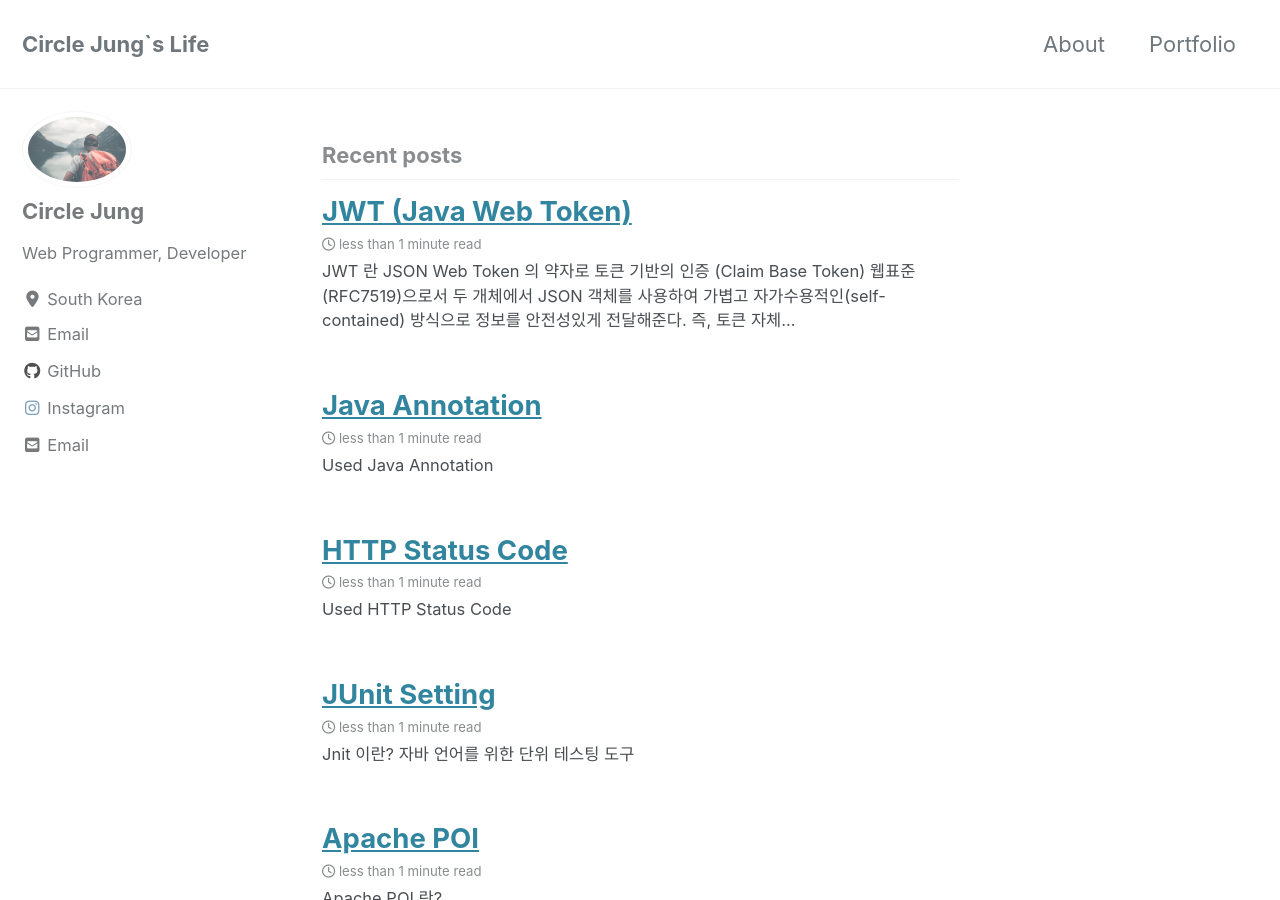
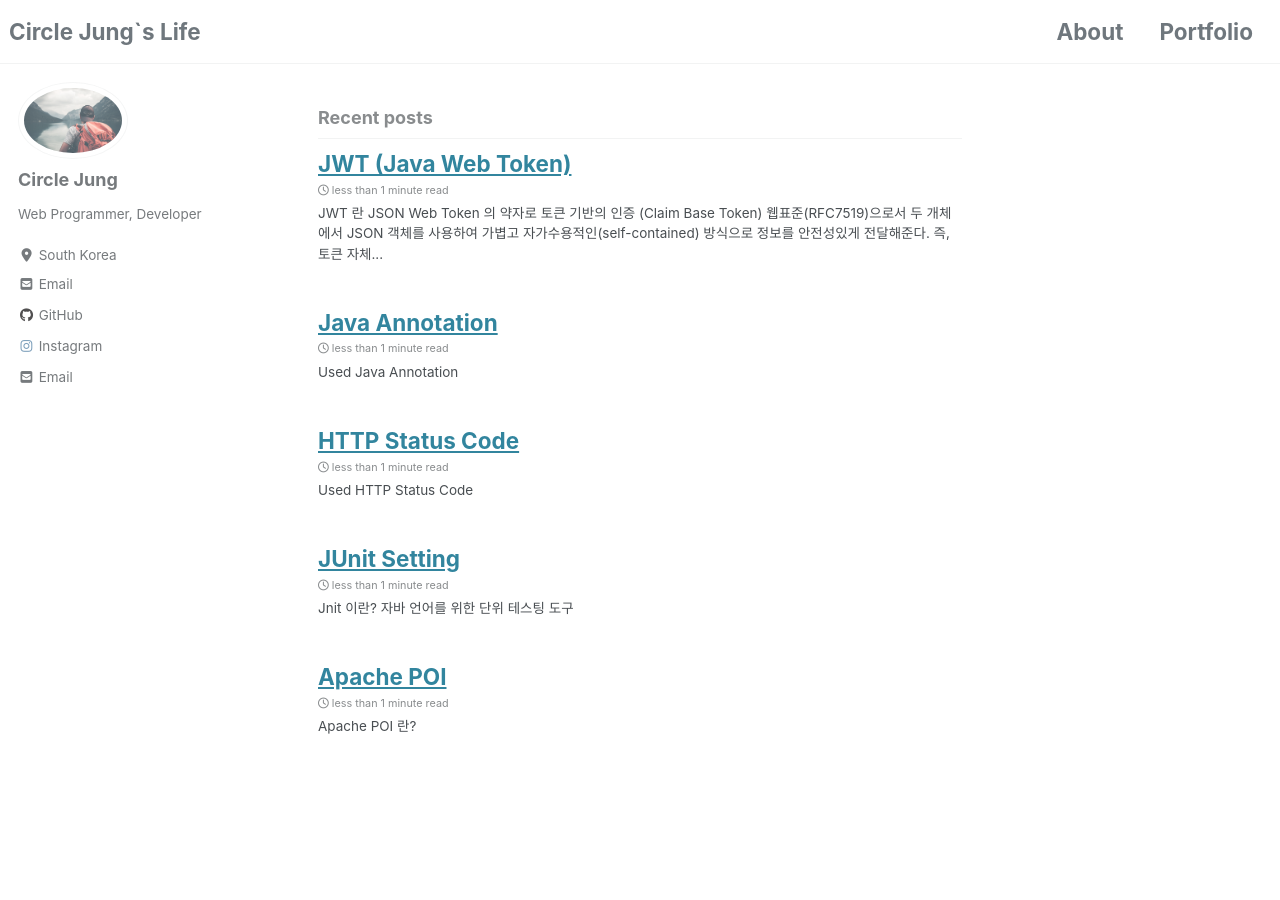
Before and after one commit to jwh0124/jwh0124.github.io, a Jekyll site: the page built from index.html, in a window 1280 px wide and 900 px high. Built offline with Jekyll 4.4.1, drawn with Linux system fonts in a browser that asks for light colours; cached includes are drawn as plain includes; nearby versions of some CDN libraries; the list of posts is cut into pages by our own code.

Commit message:
update font-size

```diff
--- a/_sass/minimal-mistakes/_masthead.scss
+++ b/_sass/minimal-mistakes/_masthead.scss
@@ -15,7 +15,8 @@
     @include clearfix;
     margin-left: auto;
     margin-right: auto;
-    padding: 1em;
+    // padding: 1em;
+    padding: 0.4em;
     max-width: 100%;
     display: -webkit-box;
     display: -ms-flexbox;
@@ -24,6 +25,8 @@
     -ms-flex-pack: justify;
     justify-content: space-between;
     font-family: $sans-serif-narrow;
+    font-size: $type-size-4;
+    font-weight: bold;
 
     @include breakpoint($x-large) {
       max-width: $max-width;
--- a/_sass/minimal-mistakes/_reset.scss
+++ b/_sass/minimal-mistakes/_reset.scss
@@ -15,11 +15,11 @@ html {
   }
 
   @include breakpoint($large) {
-    font-size: 20px;
+    font-size: 18px;
   }
 
   @include breakpoint($x-large) {
-    font-size: 22px;
+    font-size: 18px;
   }
 
   -webkit-text-size-adjust: 100%;
```
